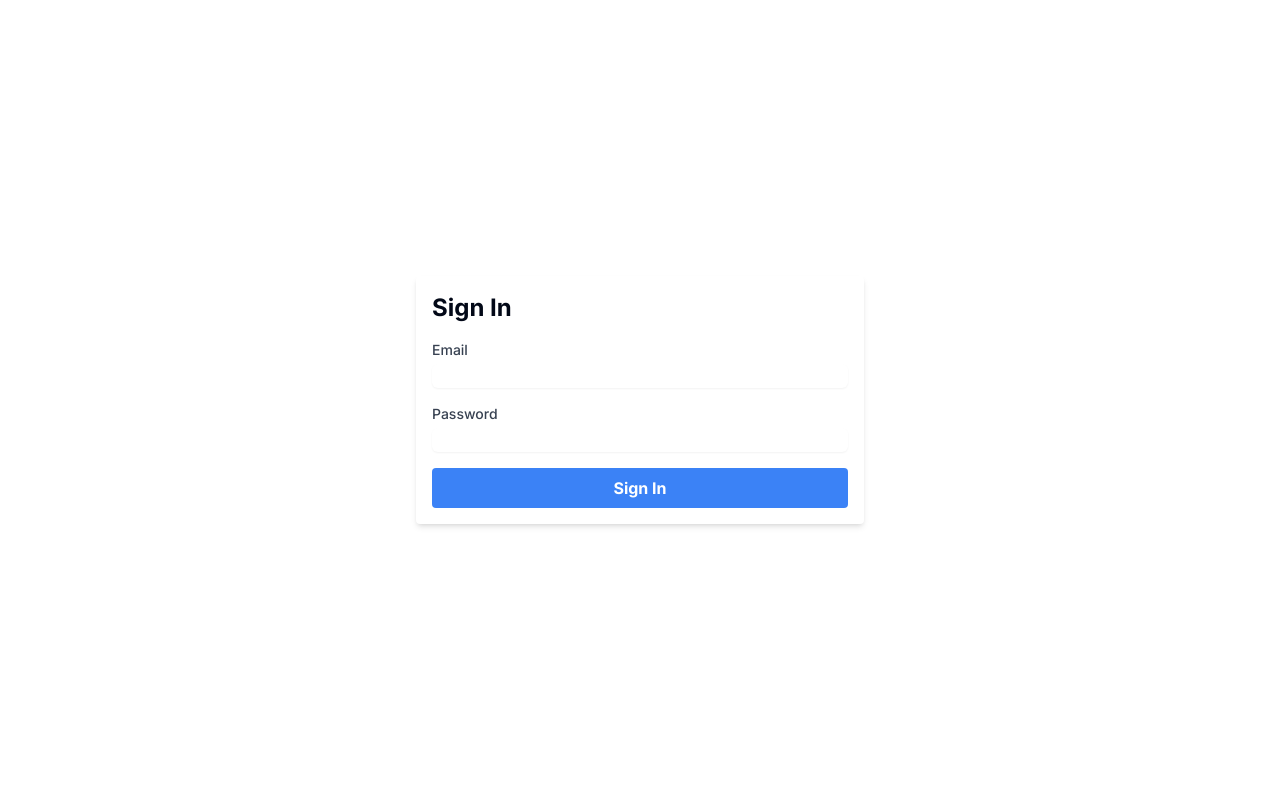
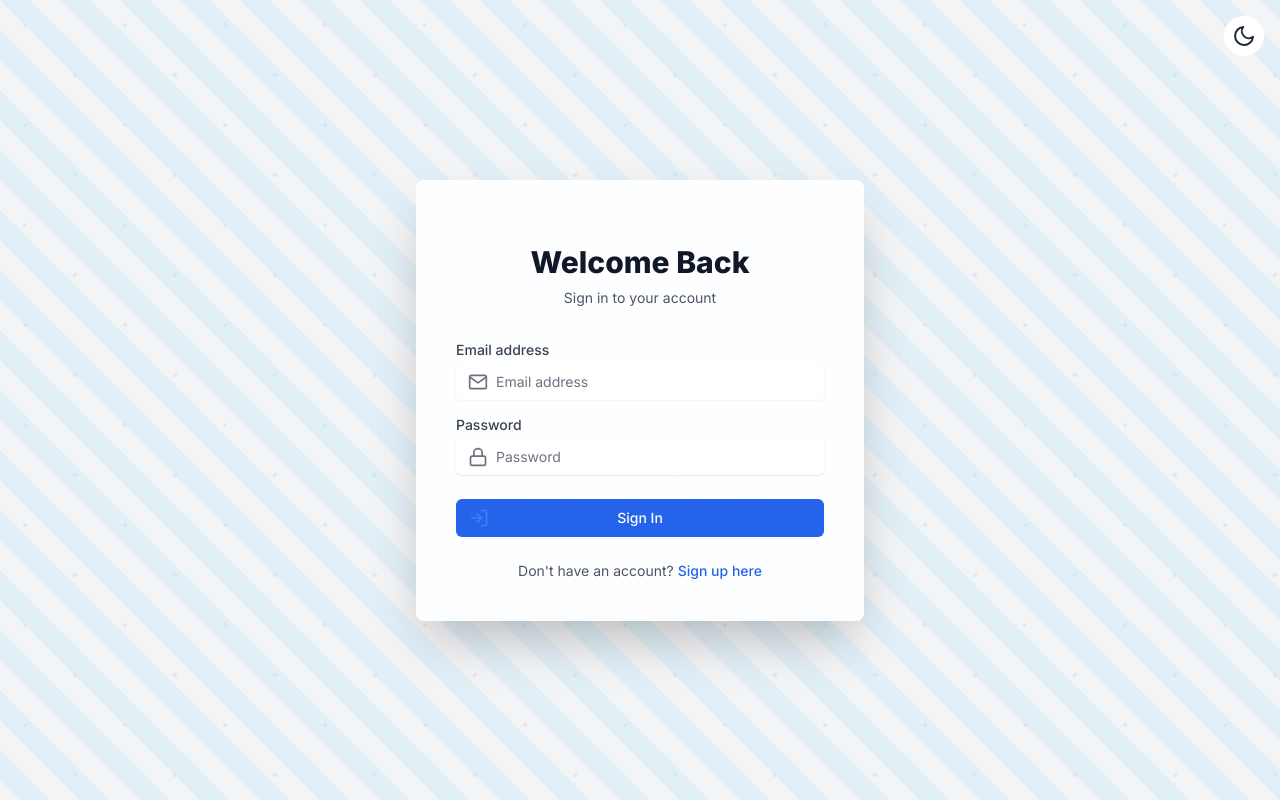
Before and after one commit to The-Enthusiast-404/text-bin-frontend, a Next.js app: page /signin in a window 1280 px wide. Built offline with nearby package versions, Linux system fonts and the light colour scheme.

Commit message:
improved design for sign in and sign up page

```diff
--- a/app/page.tsx
+++ b/app/page.tsx
@@ -93,7 +93,7 @@ export default function HomeComponent() {
     setError("");
     try {
       const result = await submitText(data);
-      router.push(`/?slug=${result.text.slug}`);
+      router.push(`?slug=${result.text.slug}`);
     } catch (error) {
       console.error("Error submitting form:", error);
       setError("Failed to submit text. Please try again.");
@@ -110,7 +110,7 @@ export default function HomeComponent() {
       const result = await updateText(text.slug, data);
       setText(result.text);
       setIsEditing(false);
-      router.push(`/?slug=${result.text.slug}`);
+      router.push(`?slug=${result.text.slug}`);
     } catch (error) {
       console.error("Error updating text:", error);
       setError("Failed to update text. Please try again.");
@@ -143,6 +143,7 @@ export default function HomeComponent() {
     Cookies.remove("token");
     Cookies.remove("userEmail");
     setIsAuthenticated(false);
+    setText(null); // Clear the text when signing out
     router.push("/");
   };
 
--- a/app/signin/page.tsx
+++ b/app/signin/page.tsx
@@ -1,8 +1,12 @@
+// pages/signin.tsx
 "use client";
 import { useState } from "react";
 import { useRouter } from "next/navigation";
-import { signIn } from "@/lib/api"; // Import the signIn function
+import { signIn } from "@/lib/api";
 import Cookies from "js-cookie";
+import AuthLayout from "@/components/AuthLayout";
+import { FiMail, FiLock, FiLogIn } from "react-icons/fi";
+import Link from "next/link";
 
 export default function SignIn() {
   const router = useRouter();
@@ -10,6 +14,7 @@ export default function SignIn() {
   const [password, setPassword] = useState("");
   const [error, setError] = useState("");
   const [isLoading, setIsLoading] = useState(false);
+  const [darkMode, setDarkMode] = useState(false);
 
   const handleSubmit = async (event: React.FormEvent) => {
     event.preventDefault();
@@ -17,17 +22,8 @@ export default function SignIn() {
     setError("");
     try {
       await signIn(email, password);
-
-      // After successful sign-in, store the email
-      Cookies.set("userEmail", email, { expires: 7 }); // Store for 7 days
+      Cookies.set("userEmail", email, { expires: 7 });
       localStorage.setItem("userEmail", email);
-
-      console.log("Email stored in cookie:", Cookies.get("userEmail"));
-      console.log(
-        "Email stored in localStorage:",
-        localStorage.getItem("userEmail"),
-      );
-
       router.push("/");
     } catch (error) {
       console.error("Error signing in:", error);
@@ -40,52 +36,118 @@ export default function SignIn() {
   };
 
   return (
-    <div className="flex items-center justify-center h-screen">
-      <div className="max-w-md w-full p-4 bg-white shadow-md rounded">
-        <h2 className="text-2xl font-bold mb-4">Sign In</h2>
-        {error && <div className="text-red-500 mb-4">{error}</div>}
-        <form onSubmit={handleSubmit}>
+    <AuthLayout darkMode={darkMode} setDarkMode={setDarkMode}>
+      <h2
+        className={`mt-6 text-center text-3xl font-extrabold ${darkMode ? "text-white" : "text-gray-900"}`}
+      >
+        Welcome Back
+      </h2>
+      <p
+        className={`mt-2 text-center text-sm ${darkMode ? "text-gray-400" : "text-gray-600"}`}
+      >
+        Sign in to your account
+      </p>
+      {error && (
+        <div className="mt-4 text-red-500 text-center bg-red-100 p-2 rounded">
+          {error}
+        </div>
+      )}
+      <form className="mt-8 space-y-6" onSubmit={handleSubmit}>
+        <div className="rounded-md shadow-sm -space-y-px">
           <div className="mb-4">
             <label
-              htmlFor="email"
-              className="block text-sm font-medium text-gray-700"
+              htmlFor="email-address"
+              className={`block text-sm font-medium ${darkMode ? "text-gray-400" : "text-gray-700"}`}
             >
-              Email
+              Email address
             </label>
+            <div className="mt-1 relative rounded-md shadow-sm">
+              <div className="absolute inset-y-0 left-0 pl-3 flex items-center pointer-events-none">
+                <FiMail
+                  className={`h-5 w-5 ${darkMode ? "text-gray-400" : "text-gray-500"}`}
+                />
+              </div>
               <input
-              id="email"
+                id="email-address"
+                name="email"
                 type="email"
+                autoComplete="email"
+                required
+                className={`appearance-none block w-full px-3 py-2 pl-10 ${
+                  darkMode
+                    ? "bg-gray-700 text-white placeholder-gray-400 border-gray-600 focus:ring-blue-500 focus:border-blue-500"
+                    : "border-gray-300 placeholder-gray-500 text-gray-900 focus:ring-blue-500 focus:border-blue-500"
+                } rounded-md focus:outline-none focus:z-10 sm:text-sm`}
+                placeholder="Email address"
                 value={email}
                 onChange={(e) => setEmail(e.target.value)}
-              className="mt-1 block w-full border-gray-300 rounded-md shadow-sm"
-              required
               />
             </div>
-          <div className="mb-4">
+          </div>
+          <div>
             <label
               htmlFor="password"
-              className="block text-sm font-medium text-gray-700"
+              className={`block text-sm font-medium ${darkMode ? "text-gray-400" : "text-gray-700"}`}
             >
               Password
             </label>
+            <div className="mt-1 relative rounded-md shadow-sm">
+              <div className="absolute inset-y-0 left-0 pl-3 flex items-center pointer-events-none">
+                <FiLock
+                  className={`h-5 w-5 ${darkMode ? "text-gray-400" : "text-gray-500"}`}
+                />
+              </div>
               <input
                 id="password"
+                name="password"
                 type="password"
+                autoComplete="current-password"
+                required
+                className={`appearance-none block w-full px-3 py-2 pl-10 ${
+                  darkMode
+                    ? "bg-gray-700 text-white placeholder-gray-400 border-gray-600 focus:ring-blue-500 focus:border-blue-500"
+                    : "border-gray-300 placeholder-gray-500 text-gray-900 focus:ring-blue-500 focus:border-blue-500"
+                } rounded-md focus:outline-none focus:z-10 sm:text-sm`}
+                placeholder="Password"
                 value={password}
                 onChange={(e) => setPassword(e.target.value)}
-              className="mt-1 block w-full border-gray-300 rounded-md shadow-sm"
-              required
               />
             </div>
+          </div>
+        </div>
+
+        <div>
           <button
             type="submit"
-            className="w-full bg-blue-500 hover:bg-blue-700 text-white font-bold py-2 px-4 rounded"
             disabled={isLoading}
+            className={`group relative w-full flex justify-center py-2 px-4 border border-transparent text-sm font-medium rounded-md text-white ${
+              darkMode
+                ? "bg-blue-600 hover:bg-blue-700 focus:ring-2 focus:ring-offset-2 focus:ring-blue-500"
+                : "bg-blue-600 hover:bg-blue-700 focus:ring-2 focus:ring-offset-2 focus:ring-blue-500"
+            } transition duration-150 ease-in-out`}
           >
+            <span className="absolute left-0 inset-y-0 flex items-center pl-3">
+              <FiLogIn
+                className={`h-5 w-5 ${darkMode ? "text-blue-400" : "text-blue-500"} group-hover:text-blue-400`}
+              />
+            </span>
             {isLoading ? "Signing In..." : "Sign In"}
           </button>
+        </div>
       </form>
+      <div className="mt-6 text-center">
+        <p
+          className={`text-sm ${darkMode ? "text-gray-400" : "text-gray-600"}`}
+        >
+          Don't have an account?{" "}
+          <Link
+            href="/signup"
+            className={`font-medium ${darkMode ? "text-blue-400 hover:text-blue-300" : "text-blue-600 hover:text-blue-500"}`}
+          >
+            Sign up here
+          </Link>
+        </p>
       </div>
-    </div>
+    </AuthLayout>
   );
 }
--- a/app/signup/page.tsx
+++ b/app/signup/page.tsx
@@ -1,8 +1,11 @@
+// pages/signup.tsx
 "use client";
-
 import { useState } from "react";
 import { useRouter } from "next/navigation";
 import { signUp } from "@/lib/api";
+import AuthLayout from "@/components/AuthLayout";
+import { FiUser, FiMail, FiLock } from "react-icons/fi";
+import Link from "next/link";
 
 export default function SignUp() {
   const router = useRouter();
@@ -10,74 +13,157 @@ export default function SignUp() {
   const [email, setEmail] = useState("");
   const [password, setPassword] = useState("");
   const [error, setError] = useState("");
+  const [isLoading, setIsLoading] = useState(false);
+  const [darkMode, setDarkMode] = useState(false);
 
   const handleSignUp = async (e: React.FormEvent) => {
     e.preventDefault();
+    setIsLoading(true);
+    setError("");
     try {
       await signUp(name, email, password);
       router.push("/signin");
     } catch (error) {
       console.error("Error signing up:", error);
       setError("Failed to sign up. Please try again.");
+    } finally {
+      setIsLoading(false);
     }
   };
 
   return (
-    <div className="flex flex-col items-center justify-center h-screen bg-gray-100 dark:bg-gray-800">
-      <form
-        onSubmit={handleSignUp}
-        className="bg-white dark:bg-gray-700 p-8 rounded shadow-md w-full max-w-sm"
+    <AuthLayout darkMode={darkMode} setDarkMode={setDarkMode}>
+      <h2
+        className={`mt-6 text-center text-3xl font-extrabold ${darkMode ? "text-white" : "text-gray-900"}`}
       >
-        <h2 className="text-2xl mb-4">Sign Up</h2>
-        {error && <div className="text-red-500 mb-4">{error}</div>}
+        Create your account
+      </h2>
+      {error && (
+        <div className="mt-4 text-red-500 text-center bg-red-100 p-2 rounded">
+          {error}
+        </div>
+      )}
+      <form className="mt-8 space-y-6" onSubmit={handleSignUp}>
+        <div className="rounded-md shadow-sm -space-y-px">
           <div className="mb-4">
-          <label className="block text-sm font-bold mb-2" htmlFor="name">
-            Name
+            <label
+              htmlFor="name"
+              className={`block text-sm font-medium ${darkMode ? "text-gray-400" : "text-gray-700"}`}
+            >
+              Full name
             </label>
+            <div className="mt-1 relative rounded-md shadow-sm">
+              <div className="absolute inset-y-0 left-0 pl-3 flex items-center pointer-events-none">
+                <FiUser
+                  className={`h-5 w-5 ${darkMode ? "text-gray-400" : "text-gray-500"}`}
+                />
+              </div>
               <input
+                id="name"
+                name="name"
                 type="text"
-            id="name"
+                autoComplete="name"
+                required
+                className={`appearance-none block w-full px-3 py-2 pl-10 ${
+                  darkMode
+                    ? "bg-gray-700 text-white placeholder-gray-400 border-gray-600 focus:ring-blue-500 focus:border-blue-500"
+                    : "border-gray-300 placeholder-gray-500 text-gray-900 focus:ring-blue-500 focus:border-blue-500"
+                } rounded-md focus:outline-none focus:z-10 sm:text-sm`}
+                placeholder="Full name"
                 value={name}
                 onChange={(e) => setName(e.target.value)}
-            required
-            className="w-full p-2 border border-gray-300 rounded"
               />
             </div>
+          </div>
           <div className="mb-4">
-          <label className="block text-sm font-bold mb-2" htmlFor="email">
-            Email
+            <label
+              htmlFor="email-address"
+              className={`block text-sm font-medium ${darkMode ? "text-gray-400" : "text-gray-700"}`}
+            >
+              Email address
             </label>
+            <div className="mt-1 relative rounded-md shadow-sm">
+              <div className="absolute inset-y-0 left-0 pl-3 flex items-center pointer-events-none">
+                <FiMail
+                  className={`h-5 w-5 ${darkMode ? "text-gray-400" : "text-gray-500"}`}
+                />
+              </div>
               <input
+                id="email-address"
+                name="email"
                 type="email"
-            id="email"
+                autoComplete="email"
+                required
+                className={`appearance-none block w-full px-3 py-2 pl-10 ${
+                  darkMode
+                    ? "bg-gray-700 text-white placeholder-gray-400 border-gray-600 focus:ring-blue-500 focus:border-blue-500"
+                    : "border-gray-300 placeholder-gray-500 text-gray-900 focus:ring-blue-500 focus:border-blue-500"
+                } rounded-md focus:outline-none focus:z-10 sm:text-sm`}
+                placeholder="Email address"
                 value={email}
                 onChange={(e) => setEmail(e.target.value)}
-            required
-            className="w-full p-2 border border-gray-300 rounded"
               />
             </div>
-        <div className="mb-6">
-          <label className="block text-sm font-bold mb-2" htmlFor="password">
+          </div>
+          <div>
+            <label
+              htmlFor="password"
+              className={`block text-sm font-medium ${darkMode ? "text-gray-400" : "text-gray-700"}`}
+            >
               Password
             </label>
+            <div className="mt-1 relative rounded-md shadow-sm">
+              <div className="absolute inset-y-0 left-0 pl-3 flex items-center pointer-events-none">
+                <FiLock
+                  className={`h-5 w-5 ${darkMode ? "text-gray-400" : "text-gray-500"}`}
+                />
+              </div>
               <input
+                id="password"
+                name="password"
                 type="password"
-            id="password"
+                autoComplete="new-password"
+                required
+                className={`appearance-none block w-full px-3 py-2 pl-10 ${
+                  darkMode
+                    ? "bg-gray-700 text-white placeholder-gray-400 border-gray-600 focus:ring-blue-500 focus:border-blue-500"
+                    : "border-gray-300 placeholder-gray-500 text-gray-900 focus:ring-blue-500 focus:border-blue-500"
+                } rounded-md focus:outline-none focus:z-10 sm:text-sm`}
+                placeholder="Password"
                 value={password}
                 onChange={(e) => setPassword(e.target.value)}
-            required
-            className="w-full p-2 border border-gray-300 rounded"
               />
             </div>
-        <div className="flex items-center justify-between">
+          </div>
+        </div>
+
+        <div>
           <button
             type="submit"
-            className="bg-green-500 hover:bg-green-700 text-white font-bold py-2 px-4 rounded"
+            disabled={isLoading}
+            className={`group relative w-full flex justify-center py-2 px-4 border border-transparent text-sm font-medium rounded-md text-white ${
+              darkMode
+                ? "bg-blue-600 hover:bg-blue-700 focus:ring-2 focus:ring-offset-2 focus:ring-blue-500"
+                : "bg-blue-600 hover:bg-blue-700 focus:ring-2 focus:ring-offset-2 focus:ring-blue-500"
+            } transition duration-150 ease-in-out`}
           >
-            Sign Up
+            {isLoading ? "Signing Up..." : "Sign Up"}
           </button>
         </div>
       </form>
+      <div className="mt-6 text-center">
+        <p
+          className={`text-sm ${darkMode ? "text-gray-400" : "text-gray-600"}`}
+        >
+          Already have an account?{" "}
+          <Link
+            href="/signin"
+            className={`font-medium ${darkMode ? "text-blue-400 hover:text-blue-300" : "text-blue-600 hover:text-blue-500"}`}
+          >
+            Sign in here
+          </Link>
+        </p>
       </div>
+    </AuthLayout>
   );
 }
--- /dev/null
+++ b/components/AuthLayout.tsx
@@ -0,0 +1,57 @@
+// components/AuthLayout.tsx
+import React from "react";
+import { FiMoon, FiSun } from "react-icons/fi";
+
+interface AuthLayoutProps {
+  children: React.ReactNode;
+  darkMode: boolean;
+  setDarkMode: (value: boolean) => void;
+}
+
+const AuthLayout: React.FC<AuthLayoutProps> = ({
+  children,
+  darkMode,
+  setDarkMode,
+}) => {
+  return (
+    <div
+      className={`min-h-screen flex items-center justify-center py-12 px-4 sm:px-6 lg:px-8 relative overflow-hidden ${darkMode ? "dark bg-gray-900" : "bg-gray-100"}`}
+    >
+      <div
+        className="absolute inset-0 z-0"
+        style={{
+          backgroundImage: darkMode
+            ? "radial-gradient(circle at 25px 25px, #2A4365 2%, transparent 0%), radial-gradient(circle at 75px 75px, #2A4365 2%, transparent 0%)"
+            : "radial-gradient(circle at 25px 25px, #E2E8F0 2%, transparent 0%), radial-gradient(circle at 75px 75px, #E2E8F0 2%, transparent 0%)",
+          backgroundSize: "100px 100px",
+        }}
+      ></div>
+      <div
+        className="absolute inset-0 z-10 opacity-30"
+        style={{
+          backgroundImage: darkMode
+            ? "linear-gradient(45deg, #4299E1 25%, transparent 25%, transparent 50%, #4299E1 50%, #4299E1 75%, transparent 75%, transparent)"
+            : "linear-gradient(45deg, #BEE3F8 25%, transparent 25%, transparent 50%, #BEE3F8 50%, #BEE3F8 75%, transparent 75%, transparent)",
+          backgroundSize: "60px 60px",
+        }}
+      ></div>
+      <div className="absolute top-4 right-4 z-20">
+        <button
+          onClick={() => setDarkMode(!darkMode)}
+          className={`p-2 rounded-full transition-colors duration-200 ease-in-out ${darkMode ? "bg-gray-800 text-yellow-400 hover:bg-gray-700" : "bg-white text-gray-800 hover:bg-gray-200"}`}
+        >
+          {darkMode ? <FiSun size={24} /> : <FiMoon size={24} />}
+        </button>
+      </div>
+      <div className="max-w-md w-full space-y-8 relative z-20">
+        <div
+          className={`${darkMode ? "bg-gray-800" : "bg-white"} shadow-2xl rounded-lg p-10 backdrop-blur-sm bg-opacity-90`}
+        >
+          {children}
+        </div>
+      </div>
+    </div>
+  );
+};
+
+export default AuthLayout;
```
Lines whose indentation alone changed are shown as unchanged.
